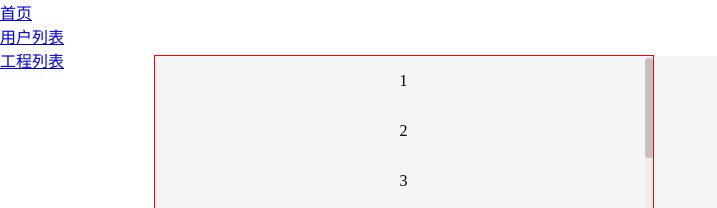
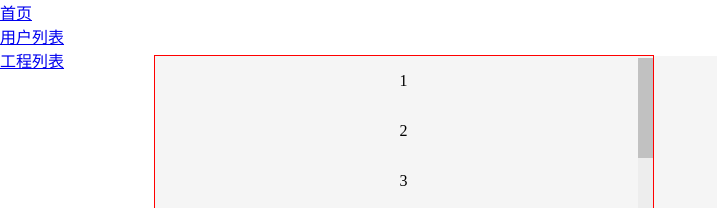
Before and after one commit to angxuejian/moto.admin, a Vue app: page /home in a window 1280 px wide. In both pictures the pointer is over the element 648 px from the left and 308 px from the top of the page. Shown: the top 208 px of the page, without its empty margins (0-717 px from the left). Built offline with nearby package versions, Linux system fonts and the light colour scheme.

Commit message:
feat: add mouse hover,focus and active events to the scrollbar component

```diff
--- a/src/components/scrollbar/src/index.vue
+++ b/src/components/scrollbar/src/index.vue
@@ -81,8 +81,8 @@ export default {
 $hover-bar: #c1c1c1;
 $hover-bc: #ededed;
 %axis-bar {
-  border-radius: 10px;
-  transition: 0.3s background;
+  border-radius: 5px;
+  transition: background 0.3s;
   background: transparent;
   position: absolute;
 }
@@ -100,6 +100,7 @@ $hover-bc: #ededed;
       background: $hover-bc;
     }
   }
+
   .mo-scrollbar__wrap {
     height: 100%;
     overflow: scroll;
@@ -121,9 +122,18 @@ $hover-bc: #ededed;
     top: 2px;
     height: 100%;
     width: 8px;
+    transition: width 0.3s;
     div {
       width: 100%;
       @extend %axis-bar
+    }
+    &:hover,
+    &:focus,
+    &:active {
+      width: 15px;
+      div {
+        border-radius: 0 !important;
+      }
     }
   }
 
@@ -133,10 +143,19 @@ $hover-bc: #ededed;
     left: 0px;
     bottom: 0px;
     height: 8px;
+    transition: height 0.3s;
     div {
       height: 100%;
       @extend %axis-bar;
     }
+    &:hover,
+    &:focus,
+    &:active {
+      height: 15px;
+      div {
+        border-radius: 0 !important;
+      }
+    }
   }
 }
 </style>
```
